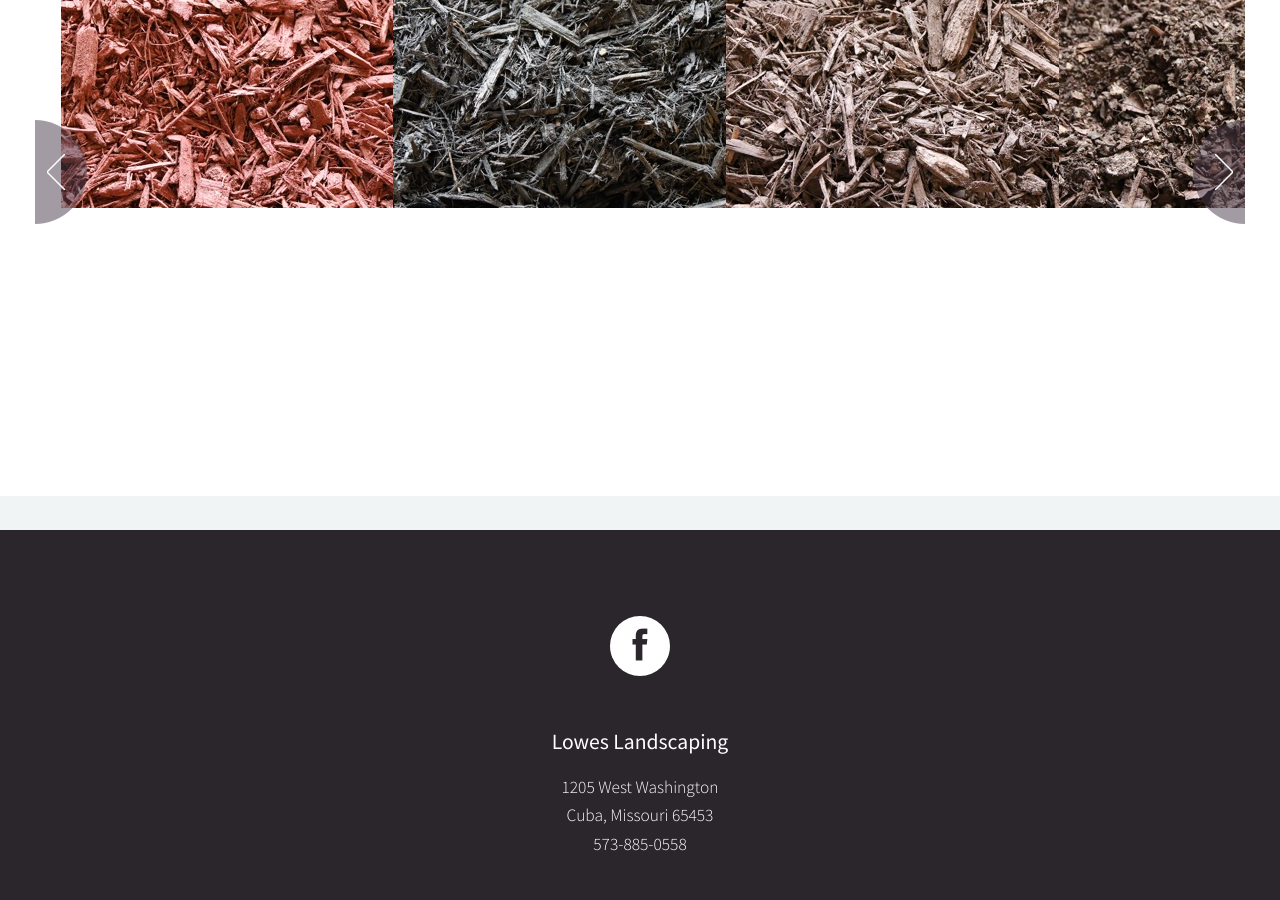
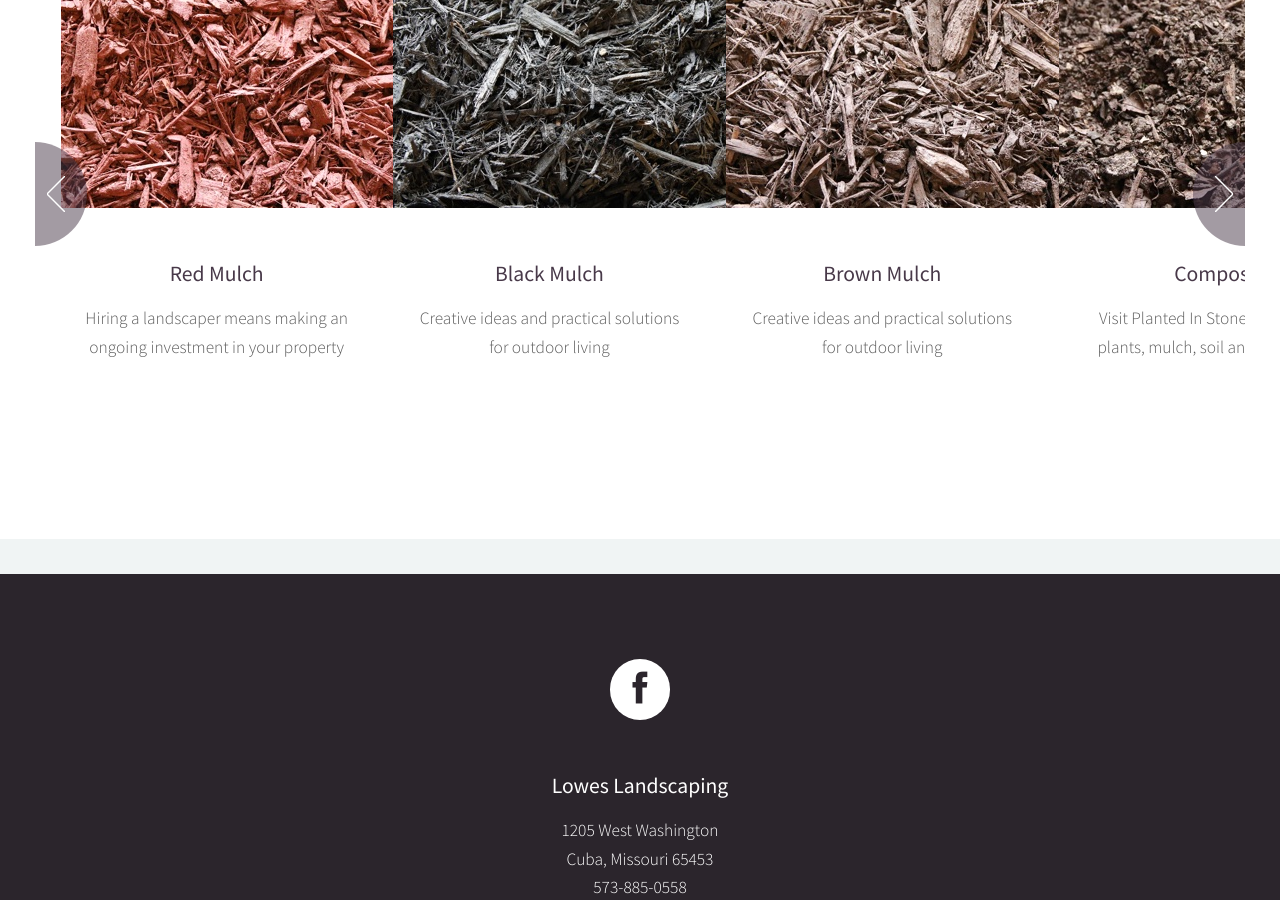
Before and after one commit to LowesLandscaping/loweslandscaping.github.io, a Jekyll site: the page built from retail2.html, in a window 1280 px wide and 900 px high, scrolled down 1888 px. Built offline with Jekyll 4.4.1, drawn with Linux system fonts in a browser that asks for light colours; Markdown is read by kramdown in place of the engine named in the settings.

Commit message:
Added headings to mulch

```diff
--- a/retail2.html
+++ b/retail2.html
@@ -105,41 +105,41 @@ title: Planted In Stone - Lawn and Landscape Supplies Retail Store - Lowes' Land
 
 		<article>
 			<img id="Red_Mulch" class="image featured" src="images/mulch/Red_Mulch.jpg" alt="Red Mulch" />
-			<!--<header>
-				<h3>Outdoor Living</h3>
+			<header>
+				<h3>Red Mulch</h3>
 			</header>
-			<p>Hiring a landscaper means making an ongoing investment in your property</p>		-->
+			<p>Hiring a landscaper means making an ongoing investment in your property</p>
 		</article>
 
 		<article>
 			<img id="Black_Mulch" class="image featured" src="images/mulch/Black_Mulch.jpg" alt="Black Mulch" />
-			<!-- <header>
-				<h3>Retaining Walls</h3>
+			<header>
+				<h3>Black Mulch</h3>
 			</header>
-			<p>Creative ideas and practical solutions for outdoor living  </p>		-->
+			<p>Creative ideas and practical solutions for outdoor living  </p>
 		</article>
 		<article>
 			<img id="Brown_Mulch" class="image featured" src="images/mulch/Brown_Mulch.jpg" alt="Brown Mulch" />
-			<!-- <header>
-				<h3>Retaining Walls</h3>
+			<header>
+				<h3>Brown Mulch</h3>
 			</header>
-			<p>Creative ideas and practical solutions for outdoor living  </p>		-->
+			<p>Creative ideas and practical solutions for outdoor living  </p>
 		</article>
 
 		<article>
 			<img id="Compost" class="image featured" src="images/mulch/Compost.jpg" alt="Compost" />
-			<!--<header>
-				<h3>Patios, Walkways</h3>
+			<header>
+				<h3>Compost</h3>
 			</header>
-			<p>Visit Planted In Stone for bedding plants, mulch, soil and other stuff.</p>		-->
+			<p>Visit Planted In Stone for bedding plants, mulch, soil and other stuff.</p>
 		</article>
 
 		<article>
 			<img id="Double_Ground_Mulch" class="image featured" src="images/mulch/Double_Ground_Mulch.jpg" alt="Double Ground Mulch" />
-			<!--<header>
-				<h3>Water Features</h3>
+			<header>
+				<h3>Double Ground Mulch</h3>
 			</header>
-			<p>What shall we say about snow and ice removal - in two lines</p>		-->
+			<p>What shall we say about snow and ice removal - in two lines</p>
 		</article>
 
 		<article>
@@ -151,43 +151,43 @@ title: Planted In Stone - Lawn and Landscape Supplies Retail Store - Lowes' Land
 
 		<article>
 			<img id="Meramec1" class="image featured" src="images/mulch/Meramec1.jpg" alt="Maramec1" />
-			<!--<header>
-				<h3>Outdoor Living</h3>
+			<header>
+				<h3>Meramec 1</h3>
 			</header>
-			<p>Hiring a landscaper means making an ongoing investment in your property</p>		-->
+			<p>Hiring a landscaper means making an ongoing investment in your property</p>
 		</article>
 
 		<article>
 			<img id="Meramec2" class="image featured" src="images/mulch/Meramec2.jpg" alt="Meramec2" />
-			<!--<header>
-				<h3>Outdoor Living</h3>
+			<header>
+				<h3>Meramec 2</h3>
 			</header>
-			<p>Hiring a landscaper means making an ongoing investment in your property</p>		-->
+			<p>Hiring a landscaper means making an ongoing investment in your property</p>
 		</article>
 
 		<article>
 			<img id="missouri_rainbow" class="image featured" src="images/mulch/missouri_rainbow.jpg" alt="Missouri Rainbow" />
-			<!--<header>
-				<h3>Outdoor Living</h3>
+			<header>
+				<h3>Missouri Rainbow</h3>
 			</header>
-			<p>Hiring a landscaper means making an ongoing investment in your property</p>		-->
+			<p>Hiring a landscaper means making an ongoing investment in your property</p>
 		</article>
 
 		<article>
 			<img id="Pea_Gravel" class="image featured" src="images/mulch/Pea_Gravel.jpg" alt="Pea Gravel" />
-			<!--<header>
-				<h3>Outdoor Living</h3>
+			<header>
+				<h3>Pea Gravel</h3>
 			</header>
-			<p>Hiring a landscaper means making an ongoing investment in your property</p>		-->
+			<p>Hiring a landscaper means making an ongoing investment in your property</p>
 		</article>
 
 
 		<article>
 			<img id="Trap" class="image featured" src="images/mulch/Trap.jpg" alt="Trap" />
-			<!--<header>
-				<h3>Outdoor Living</h3>
+			<header>
+				<h3>Trap</h3>
 			</header>
-			<p>Hiring a landscaper means making an ongoing investment in your property</p>		-->
+			<p>Hiring a landscaper means making an ongoing investment in your property</p>
 		</article>
 
 
```
